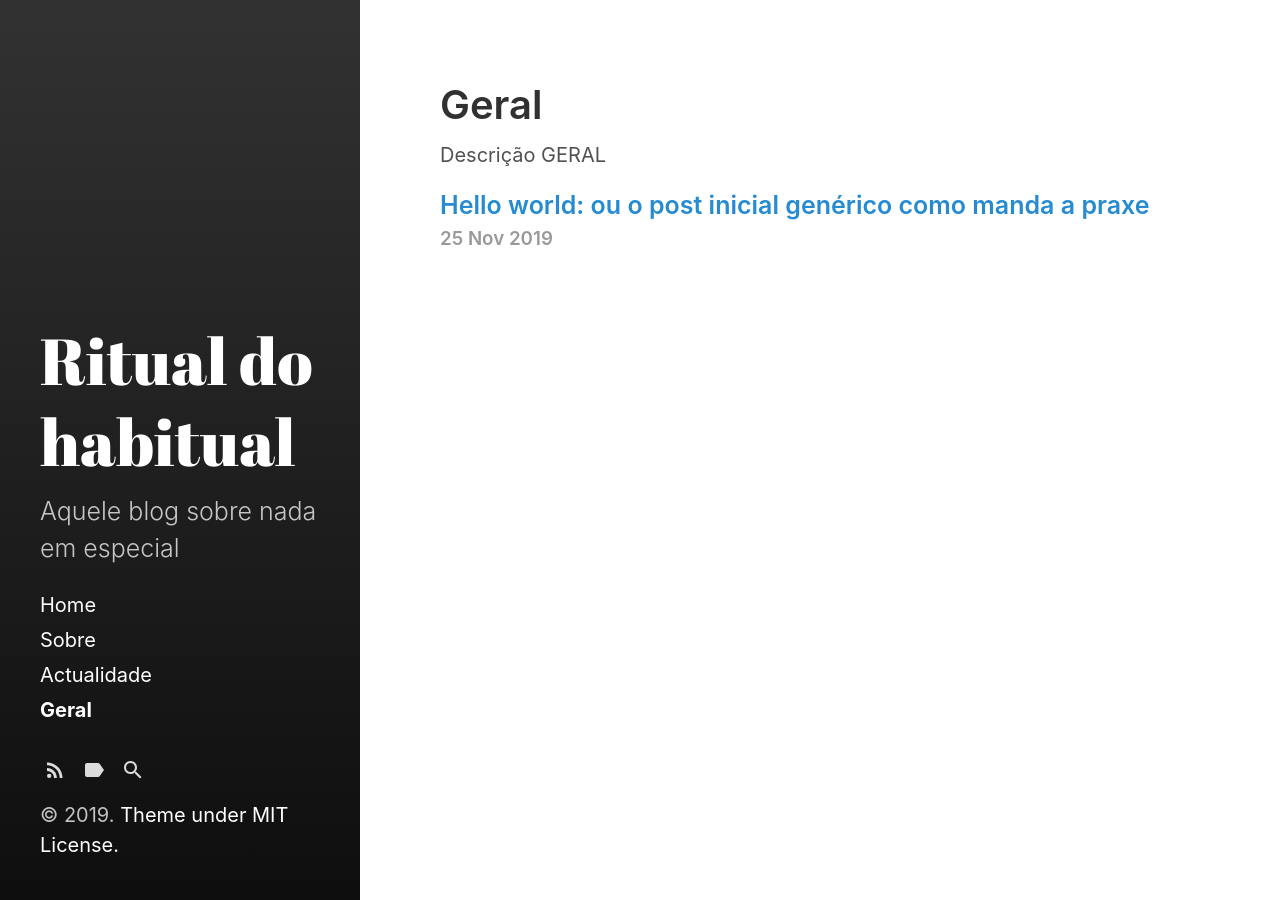
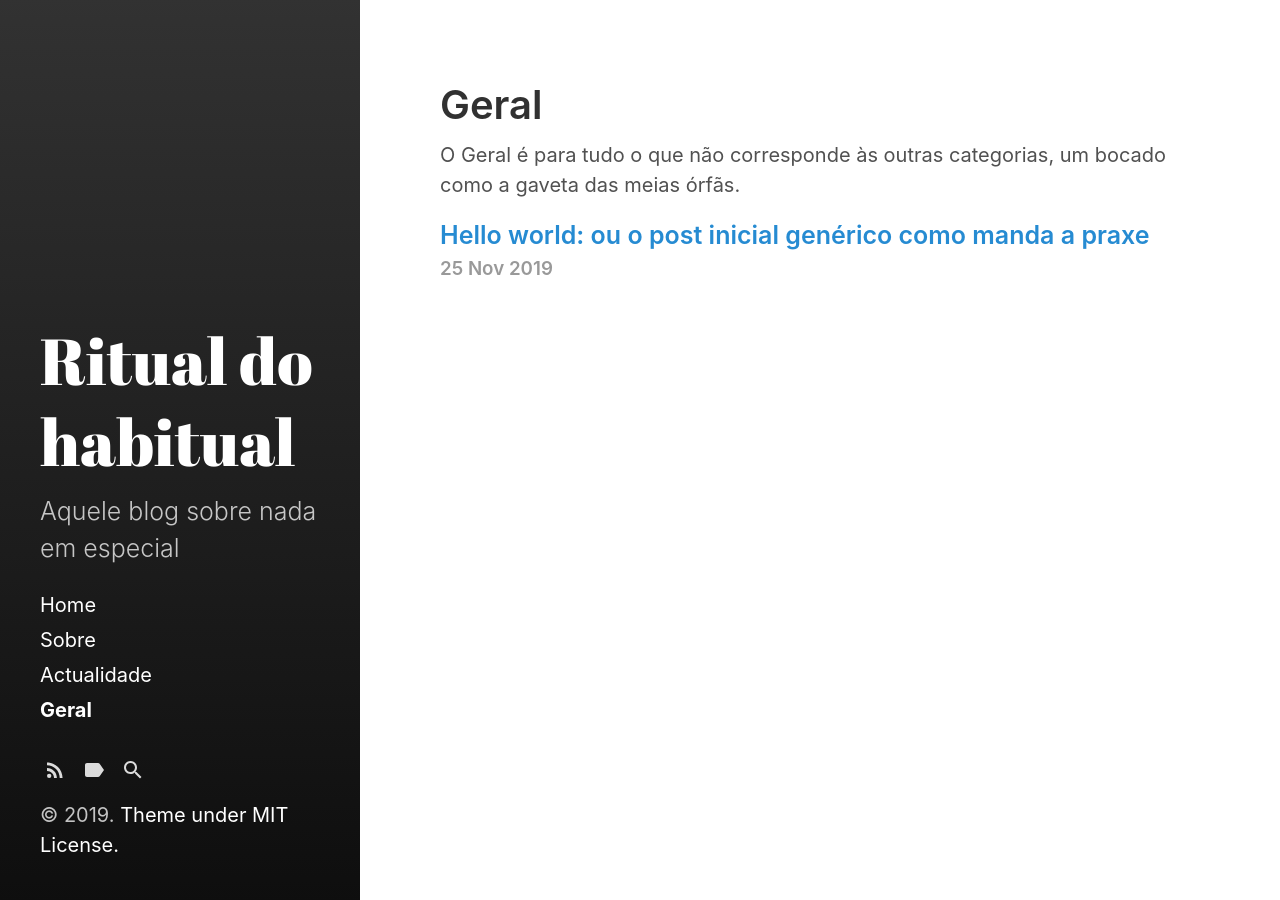
Before and after one commit to Quazepam/ritualdohabitual, a Jekyll site: the page built from category/geral.md, in a window 1280 px wide. Built offline with Jekyll 4.4.1, drawn with Linux system fonts in a browser that asks for light colours.

```diff
--- a/category/geral.md
+++ b/category/geral.md
@@ -3,4 +3,4 @@ layout: category
 title: Geral
 ---
 
-Descrição GERAL
+O Geral é para tudo o que não corresponde às outras categorias, um bocado como a gaveta das meias órfãs.
```
Also changed, not shown: _posts/2019-11-25-hello word.md (+1 -1 lines), category/actualidade.md (+1 -1 lines).
